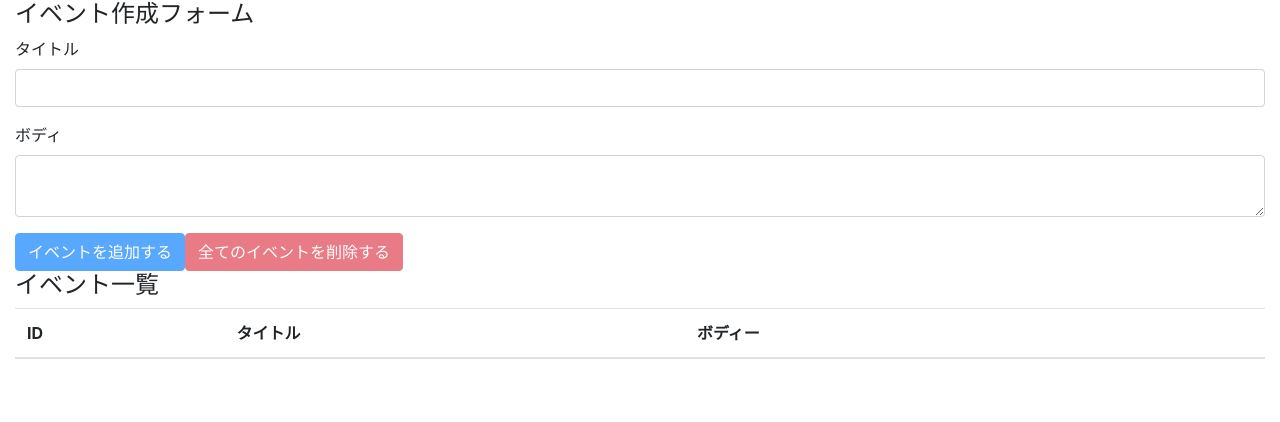
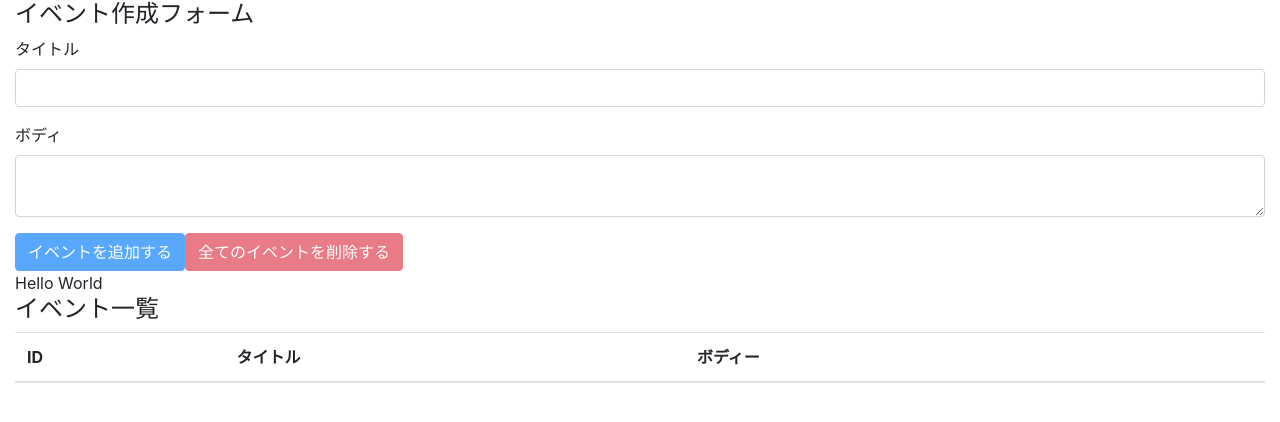
Before and after one commit to saku3/react-hooks-101, a React (Create React App) app: page / in a window 1280 px wide. Shown: the top 422 px of the page. Built offline with nearby package versions, Linux system fonts and the light colour scheme.

Commit message:
setup AppContext

```diff
--- a/src/components/App.js
+++ b/src/components/App.js
@@ -4,17 +4,19 @@ import 'bootstrap/dist/css/bootstrap.min.css';
 
 import EventForm from './EventForm';
 import Events from './Events';
-
+import AppContext from '../contexts/AppContext';
 import reducer from '../reducers';
 
 const App = () => {
   const [state, dispatch] = useReducer(reducer, []);
 
   return (
-    <div className="container-fluid">
-      <EventForm state={state} dispatch={dispatch} />
-      <Events state={state} dispatch={dispatch} />
-    </div>
+    <AppContext.Provider value={'Hello World'}>
+      <div className="container-fluid">
+        <EventForm state={state} dispatch={dispatch} />
+        <Events state={state} dispatch={dispatch} />
+      </div>
+    </AppContext.Provider>
   );
 };
 
--- a/src/components/Events.js
+++ b/src/components/Events.js
@@ -1,10 +1,13 @@
-import React from 'react';
+import React, { useContext } from 'react';
 
 import Event from './Event';
+import AppContext from '../contexts/AppContext';
 
 const Events = ({ dispatch, state }) => {
+  const value = useContext(AppContext);
   return (
     <React.Fragment>
+      <div>{value}</div>
       <h4>イベント一覧</h4>
       <table className="table table-hover">
         <thead>
```
